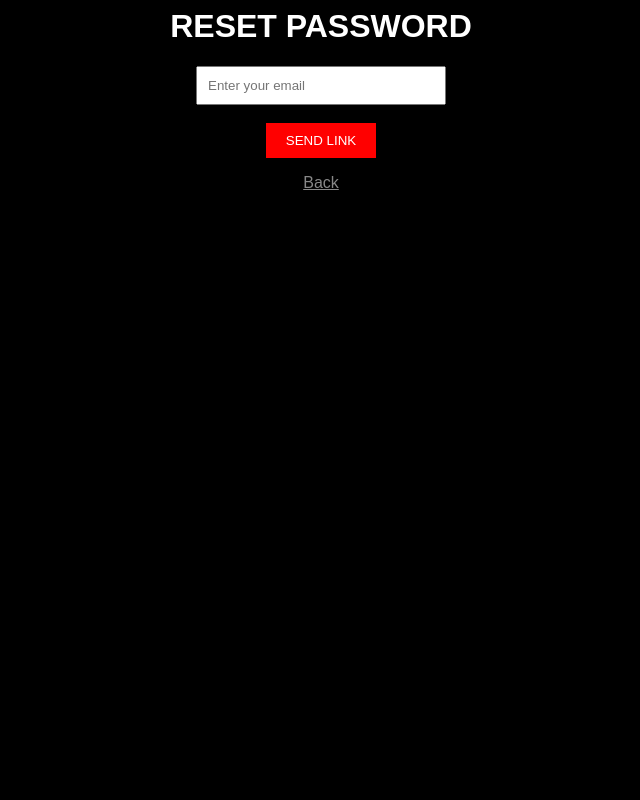
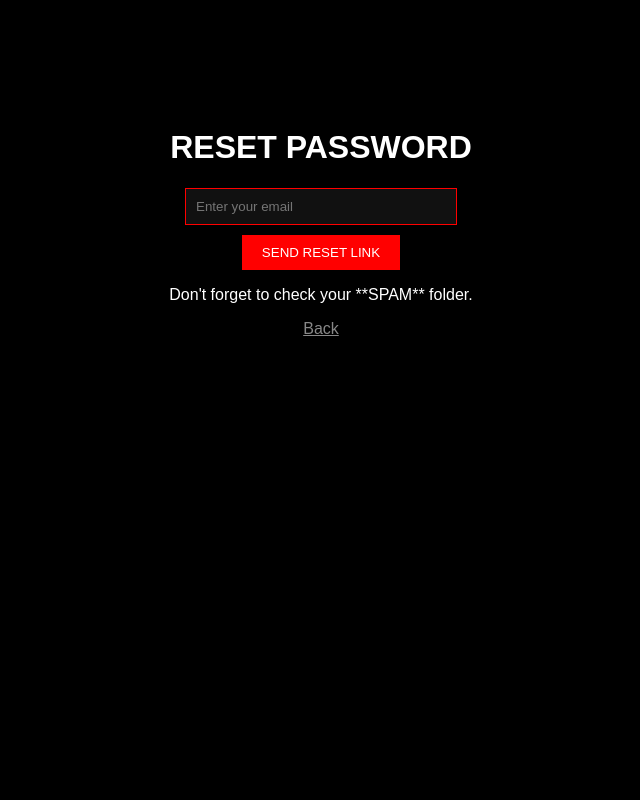
Before and after one commit to ronen323/SPAMMER, a Flask app: page /reset-password in a window 1280 px wide. Shown: the whole page, without its empty margins (319-959 px from the left). Run offline with Flask 3, Linux system fonts and the light colour scheme.

Commit message:
Update reset.html

```diff
--- a/templates/reset.html
+++ b/templates/reset.html
@@ -1,8 +1,21 @@
-<body style="background:#000; color:#fff; text-align:center; font-family:sans-serif;">
+<!DOCTYPE html>
+<html>
+<head>
+    <meta charset="UTF-8">
+    <title>Reset Password</title>
+    <style>
+        body { background: #000; color: #fff; font-family: sans-serif; text-align: center; padding-top: 100px; }
+        input { padding: 10px; width: 250px; background: #111; border: 1px solid #ff0000; color: #fff; }
+        button { background: red; color: white; border: none; padding: 10px 20px; cursor: pointer; margin-top: 10px; }
+    </style>
+</head>
+<body>
     <h1>RESET PASSWORD</h1>
     <form method="POST">
-        <input type="email" name="email" placeholder="Enter your email" required style="padding:10px; width:250px;"><br><br>
-        <button type="submit" style="background:red; color:white; border:none; padding:10px 20px;">SEND LINK</button>
+        <input type="email" name="email" placeholder="Enter your email" required><br>
+        <button type="submit">SEND RESET LINK</button>
     </form>
+    <p>Don't forget to check your **SPAM** folder.</p>
     <a href="/login" style="color:#888;">Back</a>
 </body>
+</html>
```
